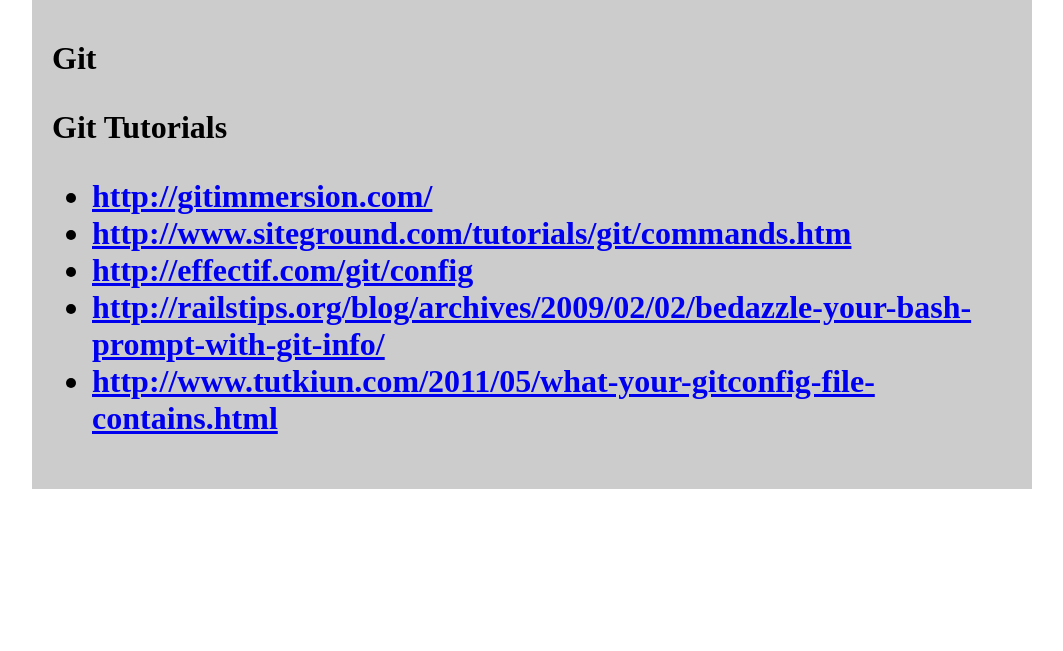
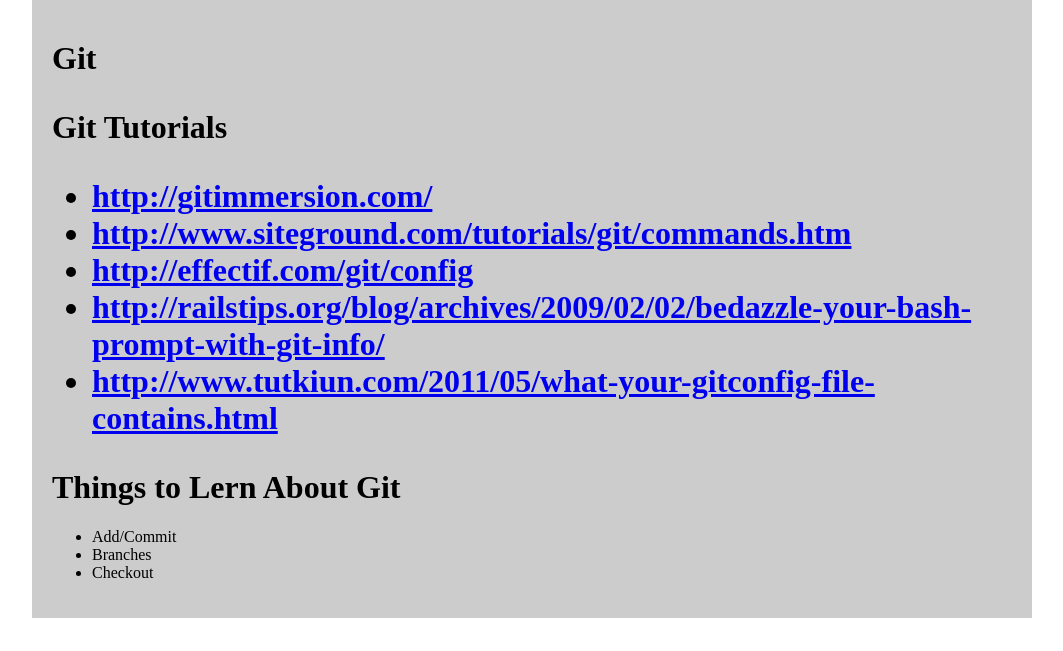
Before and after one commit to metatron0z3/resources, a PHP site: page /git.php in a window 1280 px wide. Shown: the part 149-800 px from the top of the page, without its empty margins (108-1171 px from the left). Run offline with PHP 8.4, Linux system fonts and the light colour scheme; some libraries are stand-ins or nearby versions.

Commit message:
Whatever!

```diff
--- a/git.php
+++ b/git.php
@@ -20,6 +20,13 @@
 					<li><a href="http://www.tutkiun.com/2011/05/what-your-gitconfig-file-contains.html">http://www.tutkiun.com/2011/05/what-your-gitconfig-file-contains.html</a></li>
 				  </ul>
 
+			<h1>Things to Lern About Git</h1>
+			<ul>
+				<li>Add/Commit</li>
+				<li>Branches</li>
+				<li>Checkout</li>
+
+			</ul>
 		</div>
 
 <?php require_once('view/footer.php'); ?>
```
